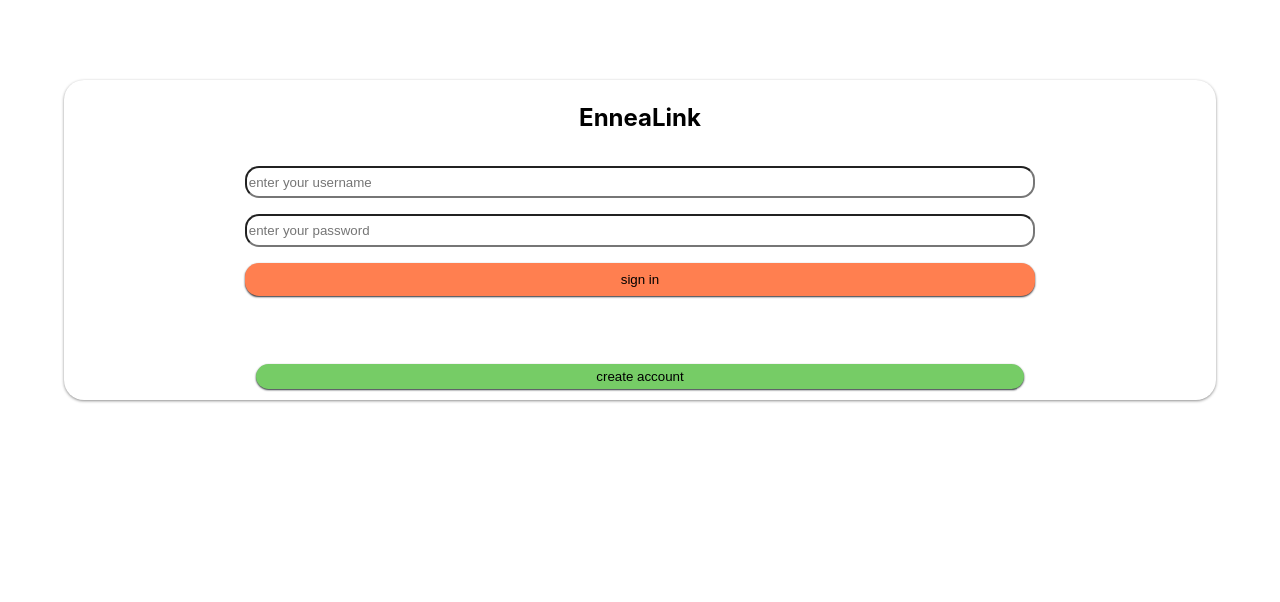
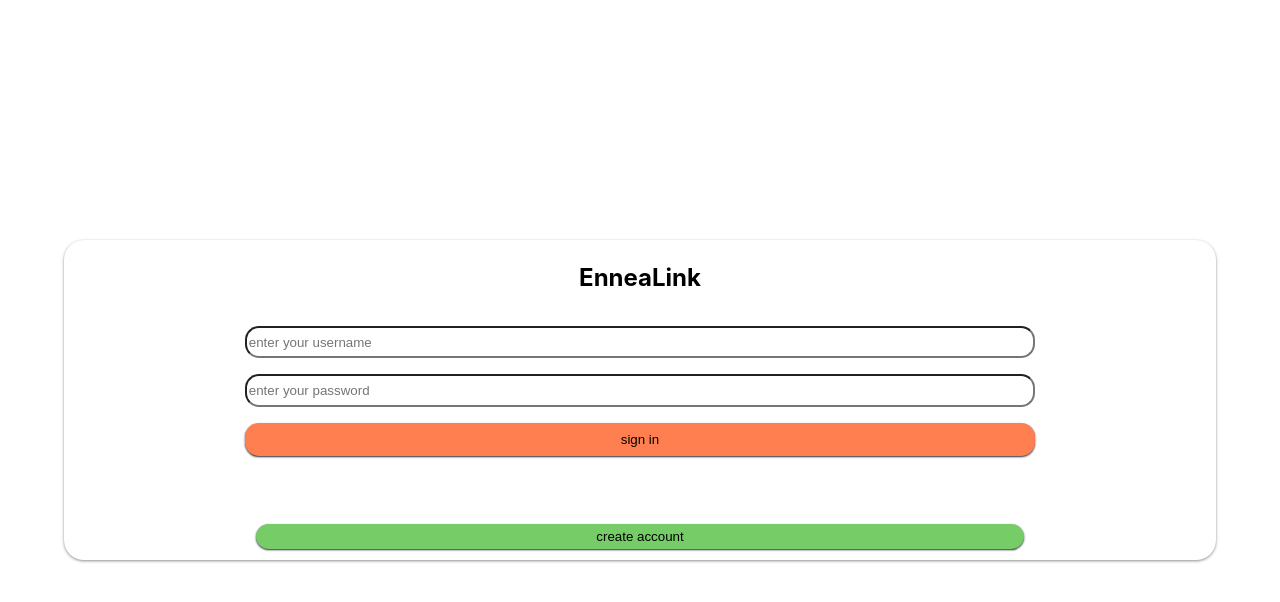
Before and after one commit to EnneaLink/ennealink-fe, a React (Create React App) app: page / in a window 1280 px wide. Shown: the top 602 px of the page. Built offline with nearby package versions, Linux system fonts and the light colour scheme; no server answers.

Commit message:
Hide header from app render and align sign in center

```diff
--- a/src/components/App/App.css
+++ b/src/components/App/App.css
@@ -1,5 +1,9 @@
 .App {
   text-align: center;
+  height: 100vh;
+  display: flex;
+  flex-direction: column;
+  justify-content: center;
 }
 
 .App-header {
```
